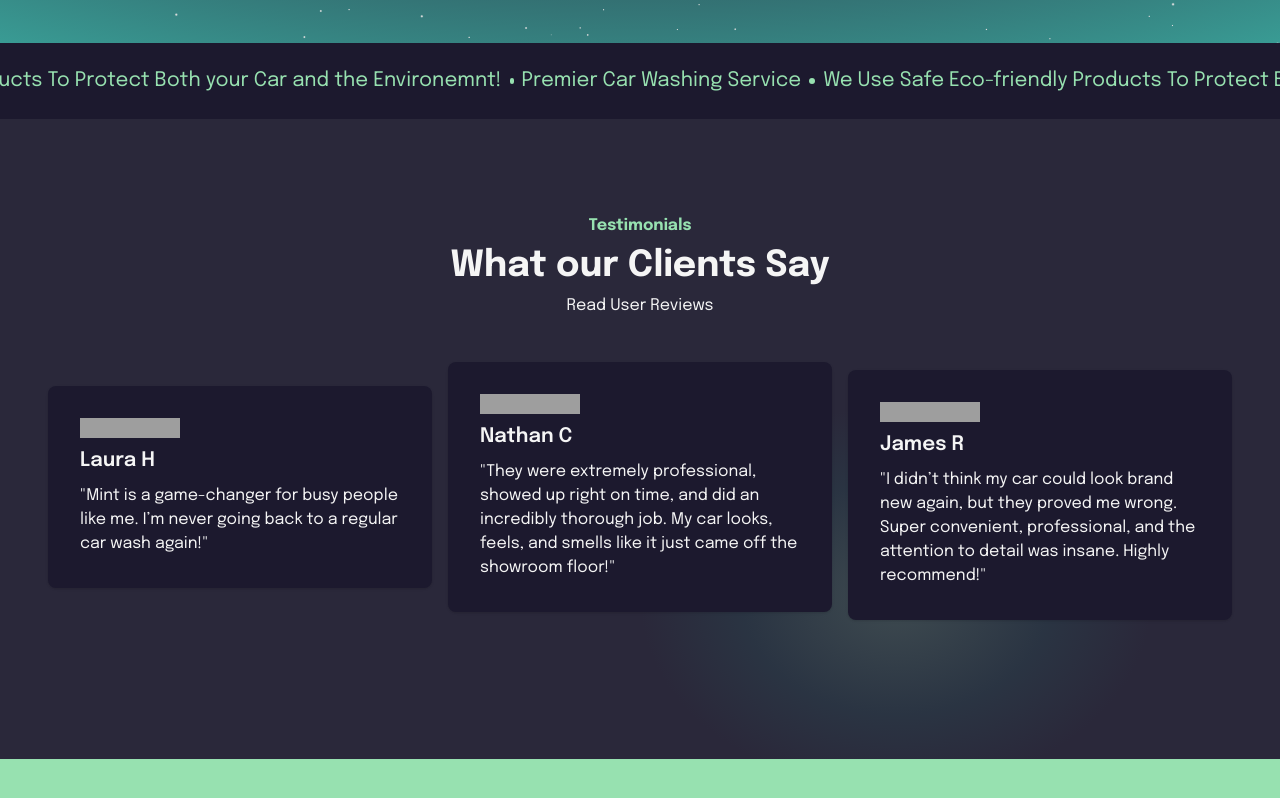
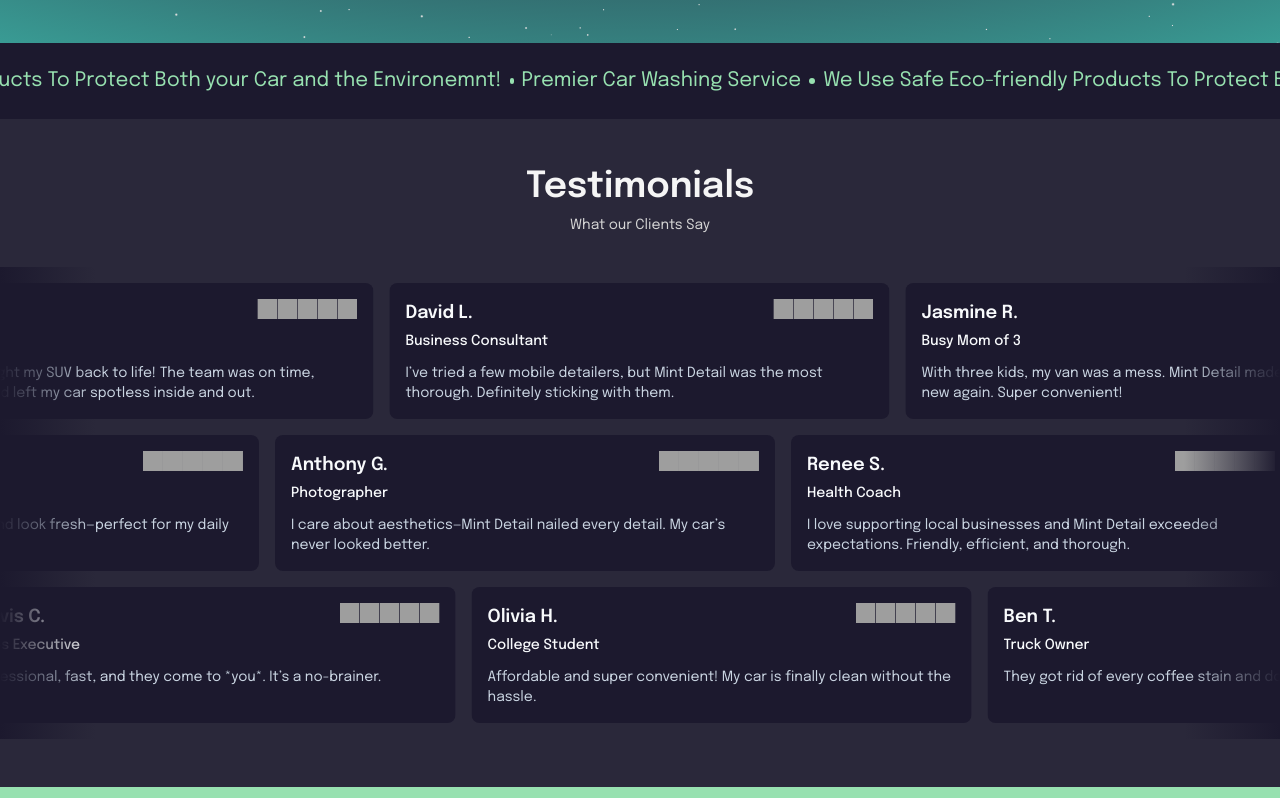
Before and after one commit to haroon6268/mintweb, a Next.js app: page / in a window 1280 px wide. Shown: the part 702-1500 px from the top of the page. Built offline with nearby package versions, Linux system fonts and the light colour scheme; grey boxes are pictures that could not be loaded.

Commit message:
Fixed branding

```diff
--- /dev/null
+++ b/app/ components/AnimatedTestimonials.jsx
@@ -0,0 +1,208 @@
+"use client";
+import { motion } from "framer-motion";
+
+const AnimatedTestimonials = () => {
+	return (
+		<div className="bg-base-200 py-12">
+			<div className="mb-8 px-4">
+				<h3 className=" text-4xl font-semibold text-center">Testimonials</h3>
+				<p className="text-center text-neutral-300 text-sm mt-2 max-w-lg mx-auto">
+					What our Clients Say
+				</p>
+			</div>
+			<div className="p-4 overflow-x-hidden relative">
+				<div className="absolute top-0 bottom-0 left-0 w-24 z-10 bg-gradient-to-r from-base-100 to-transparent" />
+
+				<div className="flex items-center mb-4">
+					<TestimonialList list={testimonials.top} duration={125} />
+					<TestimonialList list={testimonials.top} duration={125} />
+					<TestimonialList list={testimonials.top} duration={125} />
+				</div>
+				<div className="flex items-center mb-4">
+					<TestimonialList list={testimonials.middle} duration={75} reverse />
+					<TestimonialList list={testimonials.middle} duration={75} reverse />
+					<TestimonialList list={testimonials.middle} duration={75} reverse />
+				</div>
+				<div className="flex items-center">
+					<TestimonialList list={testimonials.bottom} duration={275} />
+					<TestimonialList list={testimonials.bottom} duration={275} />
+					<TestimonialList list={testimonials.bottom} duration={275} />
+				</div>
+
+				<div className="absolute top-0 bottom-0 right-0 w-24 z-10 bg-gradient-to-l from-base-100 to-transparent" />
+			</div>
+		</div>
+	);
+};
+
+const TestimonialList = ({ list, reverse = false, duration = 50 }) => {
+	return (
+		<motion.div
+			initial={{ translateX: reverse ? "-100%" : "0%" }}
+			animate={{ translateX: reverse ? "0%" : "-100%" }}
+			transition={{ duration, repeat: Infinity, ease: "linear" }}
+			className="flex gap-4 px-2"
+		>
+			{list.map((t) => {
+				return (
+					<div
+						key={t.id}
+						className="shrink-0 md:w-[500px] w-[250px] grid grid-cols-[7rem,_1fr] rounded-lg overflow-hidden relative"
+					>
+						<div className="bg-base-100 text-slate-50 p-4">
+							<span className="block font-semibold text-lg mb-1 flex justify-between">
+								{t.name}{" "}
+								<div className="flex border-spacing-1">
+									<img src="/star.svg" className="h-5 w-5"></img>
+									<img src="/star.svg" className="h-5 w-5"></img>
+									<img src="/star.svg" className="h-5 w-5"></img>
+									<img src="/star.svg" className="h-5 w-5"></img>
+									<img src="/star.svg" className="h-5 w-5"></img>
+								</div>
+							</span>
+							<span className="block mb-3 text-sm font-medium">{t.title}</span>
+							<span className="block text-sm text-slate-300">{t.info}</span>
+						</div>
+					</div>
+				);
+			})}
+		</motion.div>
+	);
+};
+
+const testimonials = {
+	top: [
+		{
+			id: 1,
+			img: "https://images.unsplash.com/photo-1590080875650-27d99e8f49c5?auto=format&fit=crop&w=703&q=80",
+			name: "Sarah M.",
+			title: "Local Realtor",
+			info: "Mint Detail brought my SUV back to life! The team was on time, professional, and left my car spotless inside and out.",
+		},
+		{
+			id: 2,
+			img: "https://images.unsplash.com/photo-1544005313-94ddf0286df2?auto=format&fit=crop&w=715&q=80",
+			name: "David L.",
+			title: "Business Consultant",
+			info: "I’ve tried a few mobile detailers, but Mint Detail was the most thorough. Definitely sticking with them.",
+		},
+		{
+			id: 3,
+			img: "https://images.unsplash.com/photo-1607746882042-944635dfe10e?auto=format&fit=crop&w=687&q=80",
+			name: "Jasmine R.",
+			title: "Busy Mom of 3",
+			info: "With three kids, my van was a mess. Mint Detail made it look brand new again. Super convenient!",
+		},
+		{
+			id: 4,
+			img: "https://images.unsplash.com/photo-1531123897727-8f129e1688ce?auto=format&fit=crop&w=928&q=80",
+			name: "Mike D.",
+			title: "Uber Driver",
+			info: "Having a clean car is everything in my line of work. Mint Detail keeps me looking sharp for my passengers.",
+		},
+		{
+			id: 5,
+			img: "https://images.unsplash.com/photo-1614283609407-e7e9053c5103?auto=format&fit=crop&w=687&q=80",
+			name: "Emily C.",
+			title: "Teacher",
+			info: "They came right to my school and detailed my car while I worked. Amazing service and results!",
+		},
+		{
+			id: 6,
+			img: "https://images.unsplash.com/photo-1502767089025-6572583495b0?auto=format&fit=crop&w=870&q=80",
+			name: "Carlos B.",
+			title: "Tech Startup Founder",
+			info: "Mint Detail is the only company I trust with my Tesla. Reliable, eco-friendly, and spotless every time.",
+		},
+	],
+	middle: [
+		{
+			id: 1,
+			img: "https://images.unsplash.com/photo-1552058544-f2b08422138a?auto=format&fit=crop&w=687&q=80",
+			name: "Anthony G.",
+			title: "Photographer",
+			info: "I care about aesthetics—Mint Detail nailed every detail. My car’s never looked better.",
+		},
+		{
+			id: 2,
+			img: "https://images.unsplash.com/photo-1547425260-76bcadfb4f2c?auto=format&fit=crop&w=687&q=80",
+			name: "Renee S.",
+			title: "Health Coach",
+			info: "I love supporting local businesses and Mint Detail exceeded expectations. Friendly, efficient, and thorough.",
+		},
+		{
+			id: 3,
+			img: "https://images.unsplash.com/photo-1520813792240-56fc4a3765a7?auto=format&fit=crop&w=686&q=80",
+			name: "Tyler W.",
+			title: "Construction Manager",
+			info: "My truck was covered in dirt. After Mint Detail, it looked showroom ready.",
+		},
+		{
+			id: 4,
+			img: "https://images.unsplash.com/photo-1589571894960-20bbe2828f3b?auto=format&fit=crop&w=1744&q=80",
+			name: "Lindsey K.",
+			title: "Real Estate Agent",
+			info: "I rely on a clean car to impress clients—Mint Detail keeps me ready for showings.",
+		},
+		{
+			id: 5,
+			img: "https://images.unsplash.com/photo-1622651272054-3c45cd9c4f1f?auto=format&fit=crop&w=930&q=80",
+			name: "George M.",
+			title: "Retired Veteran",
+			info: "Outstanding work and respectful service. Mint Detail earns my full recommendation.",
+		},
+		{
+			id: 6,
+			img: "https://images.unsplash.com/photo-1542204165-65bf26472b9b?auto=format&fit=crop&w=870&q=80",
+			name: "Nina P.",
+			title: "Fitness Trainer",
+			info: "Mint Detail makes my car smell and look fresh—perfect for my daily gym commutes.",
+		},
+	],
+	bottom: [
+		{
+			id: 1,
+			img: "https://images.unsplash.com/photo-1529626455594-4ff0802cfb7e?auto=format&fit=crop&w=687&q=80",
+			name: "Travis C.",
+			title: "Sales Executive",
+			info: "Professional, fast, and they come to *you*. It’s a no-brainer.",
+		},
+		{
+			id: 2,
+			img: "https://images.unsplash.com/photo-1527980965255-d3b416303d12?auto=format&fit=crop&w=930&q=80",
+			name: "Olivia H.",
+			title: "College Student",
+			info: "Affordable and super convenient! My car is finally clean without the hassle.",
+		},
+		{
+			id: 3,
+			img: "https://images.unsplash.com/photo-1607746882042-944635dfe10e?auto=format&fit=crop&w=898&q=80",
+			name: "Ben T.",
+			title: "Truck Owner",
+			info: "They got rid of every coffee stain and dog hair. 10/10.",
+		},
+		{
+			id: 4,
+			img: "https://images.unsplash.com/photo-1535713875002-d1d0cf377fde?auto=format&fit=crop&w=687&q=80",
+			name: "Melissa V.",
+			title: "Nurse",
+			info: "It’s so nice coming out of a long shift to a sparkling clean car. Thank you Mint Detail!",
+		},
+		{
+			id: 5,
+			img: "https://images.unsplash.com/photo-1517841905240-472988babdf9?auto=format&fit=crop&w=687&q=80",
+			name: "Henry P.",
+			title: "Warehouse Manager",
+			info: "Reliable, fair pricing, and quality work. They’ve earned a long-term customer.",
+		},
+		{
+			id: 6,
+			img: "https://images.unsplash.com/photo-1531123897727-8f129e1688ce?auto=format&fit=crop&w=2232&q=80",
+			name: "Crystal N.",
+			title: "Freelancer",
+			info: "Mint Detail is a lifesaver. I book them every two weeks now. Total game changer!",
+		},
+	],
+};
+
+export default AnimatedTestimonials;
--- a/app/ components/Pricing.jsx
+++ b/app/ components/Pricing.jsx
@@ -20,17 +20,17 @@
 const Pricing = () => {
 	return (
 		<div
-			className="bg-base-200 min-h-[180vh] lg:min-h-[80vh] flex justify-center items-center flex-col"
+			className="bg-base-200 min-h-[170vh] lg:min-h-[80vh] flex justify-center items-center flex-col"
 			style={{
 				backgroundImage:
 					"radial-gradient(25% 35% at 50% 55%, #97E1B030 0%, #2ABAA115 60%, #2A283A 100%)",
 			}}
 		>
 			<div className="space-y-2 p-2 text-center">
-				<h2 className="text-5xl tracking-wide text-center font-semibold">
+				<h2 className="text-4xl tracking-wide text-center font-semibold">
 					Pricing
 				</h2>
-				<p className="text-lg text-centerkk">
+				<p className="text-md text-centerkk">
 					Pick the{" "}
 					<span className="text-accent font-semibold">Perfect Wash</span> for
 					your car's needs.
--- a/app/page.js
+++ b/app/page.js
@@ -6,13 +6,14 @@
 import LoveLanguage from "./ components/LoveLanguage";
 import Pricing from "./ components/Pricing";
 import { Stats } from "./ components/Stats";
+import AnimatedTestimonials from "./ components/AnimatedTestimonials";
 
 export default function Home() {
 	return (
 		<div>
 			<Navbar />
 			<Hero />
-			<Testimonials />
+			<AnimatedTestimonials />
 			<LoveLanguage />
 			<Pricing />
 			<Stats />
```
